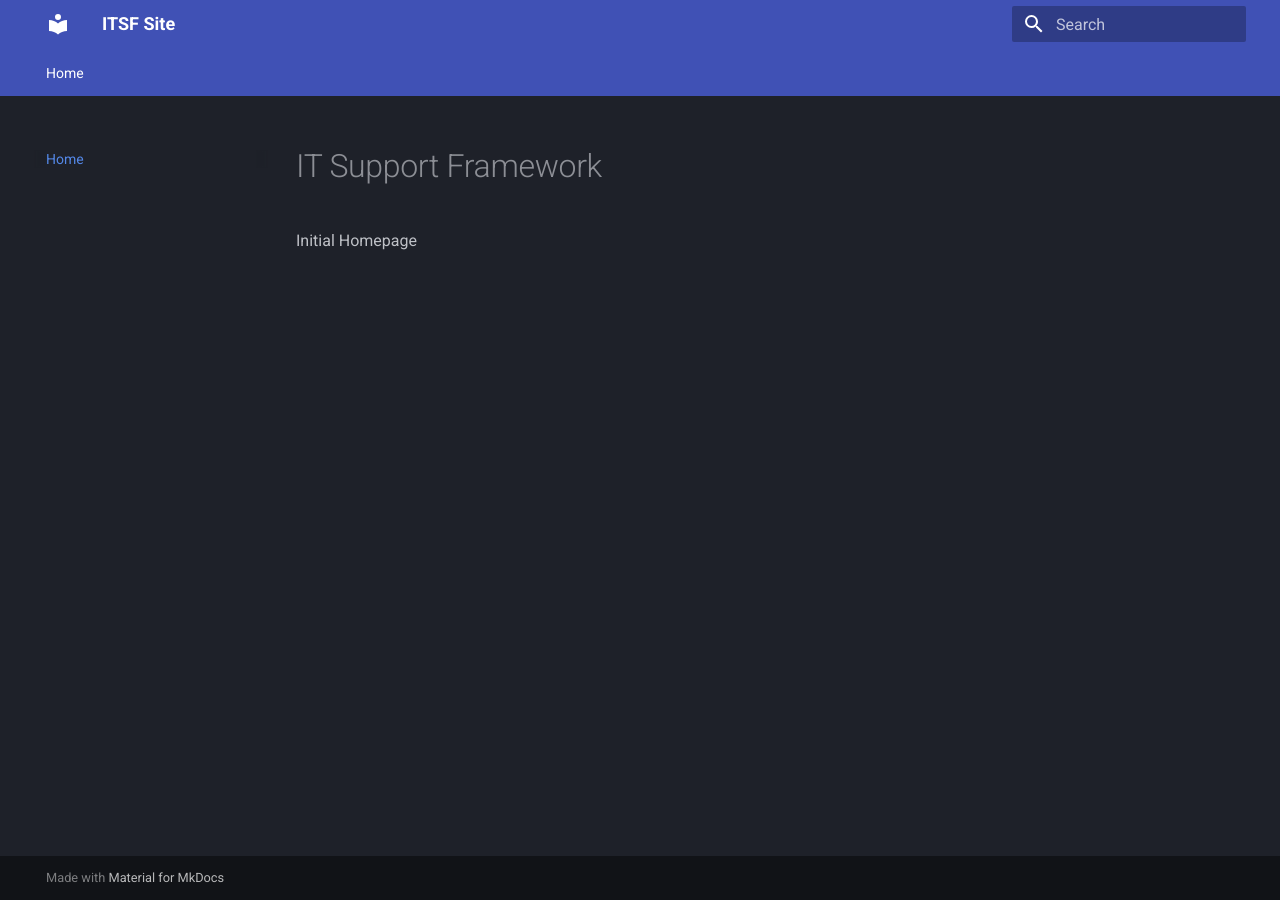
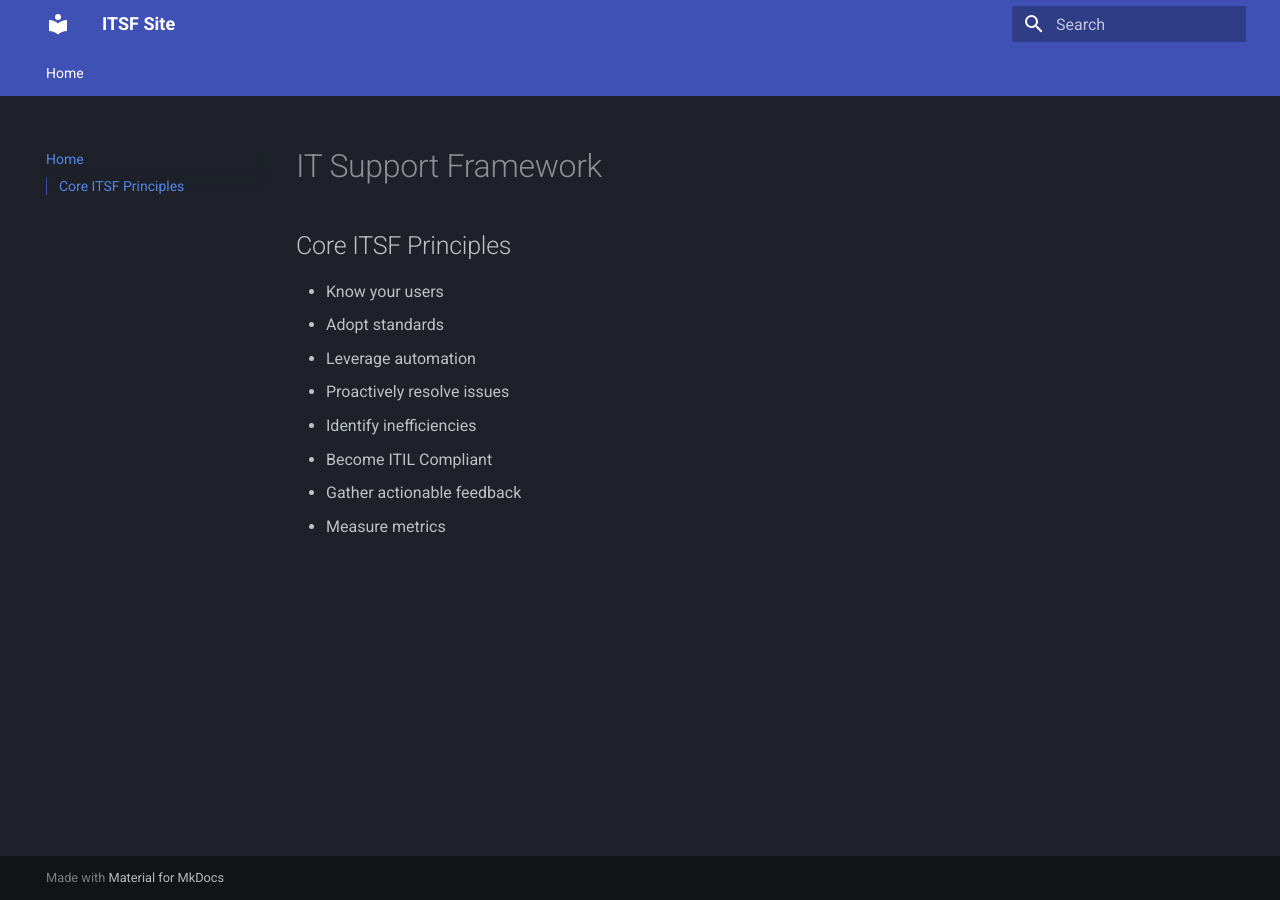
Before and after one commit to adamjrberry/itsf, an MkDocs documentation site: the page built from docs/index.md, in a window 1280 px wide. Built offline with MkDocs 1.6.1 and Material for MkDocs 9.7.7, drawn with Linux system fonts in a browser that asks for light colours.

Commit message:
Update index.md

```diff
--- a/docs/index.md
+++ b/docs/index.md
@@ -1,3 +1,12 @@
 # IT Support Framework
 
-Initial Homepage
+## Core ITSF Principles
+
+- Know your users
+- Adopt standards
+- Leverage automation
+- Proactively resolve issues
+- Identify inefficiencies
+- Become ITIL Compliant
+- Gather actionable feedback
+- Measure metrics
```
